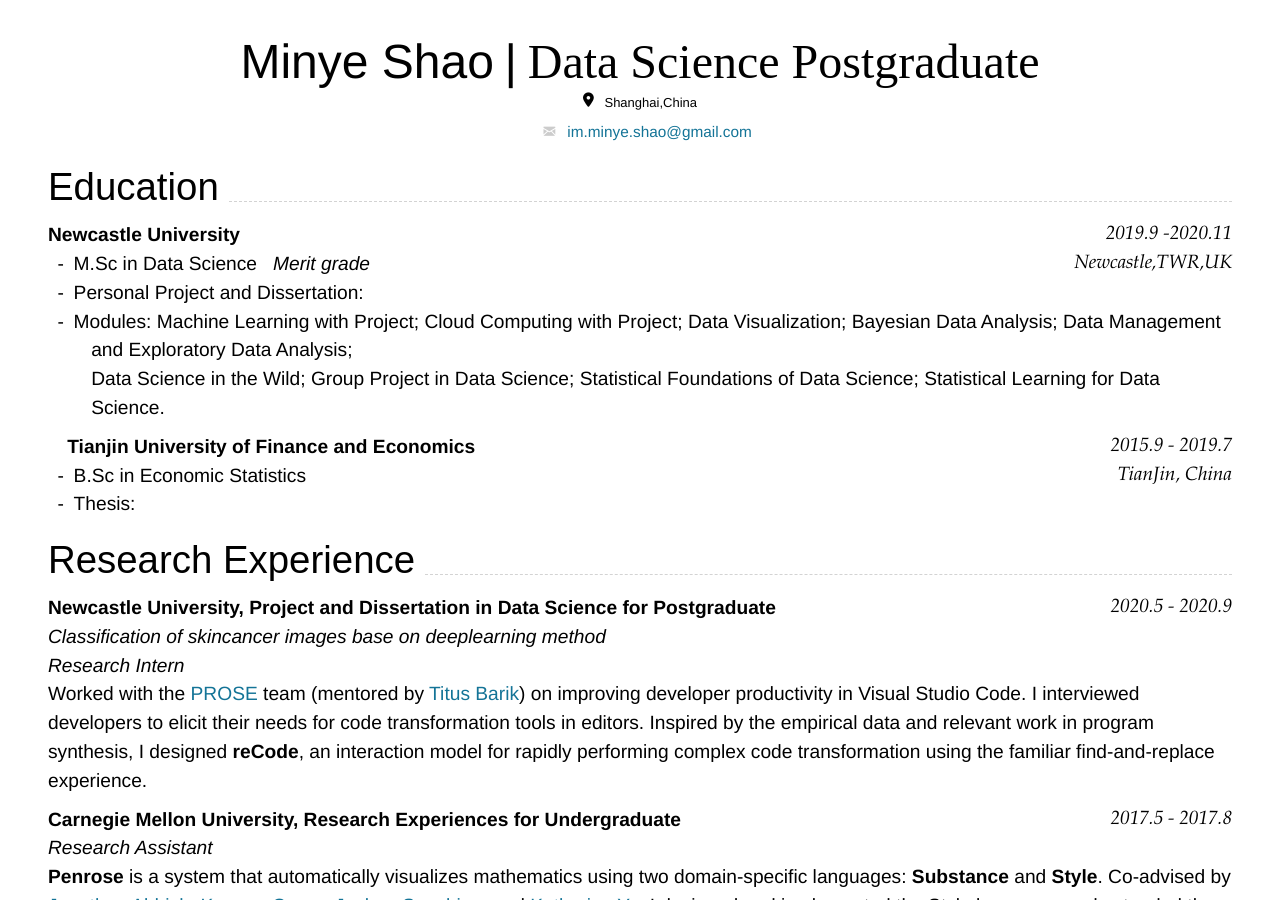
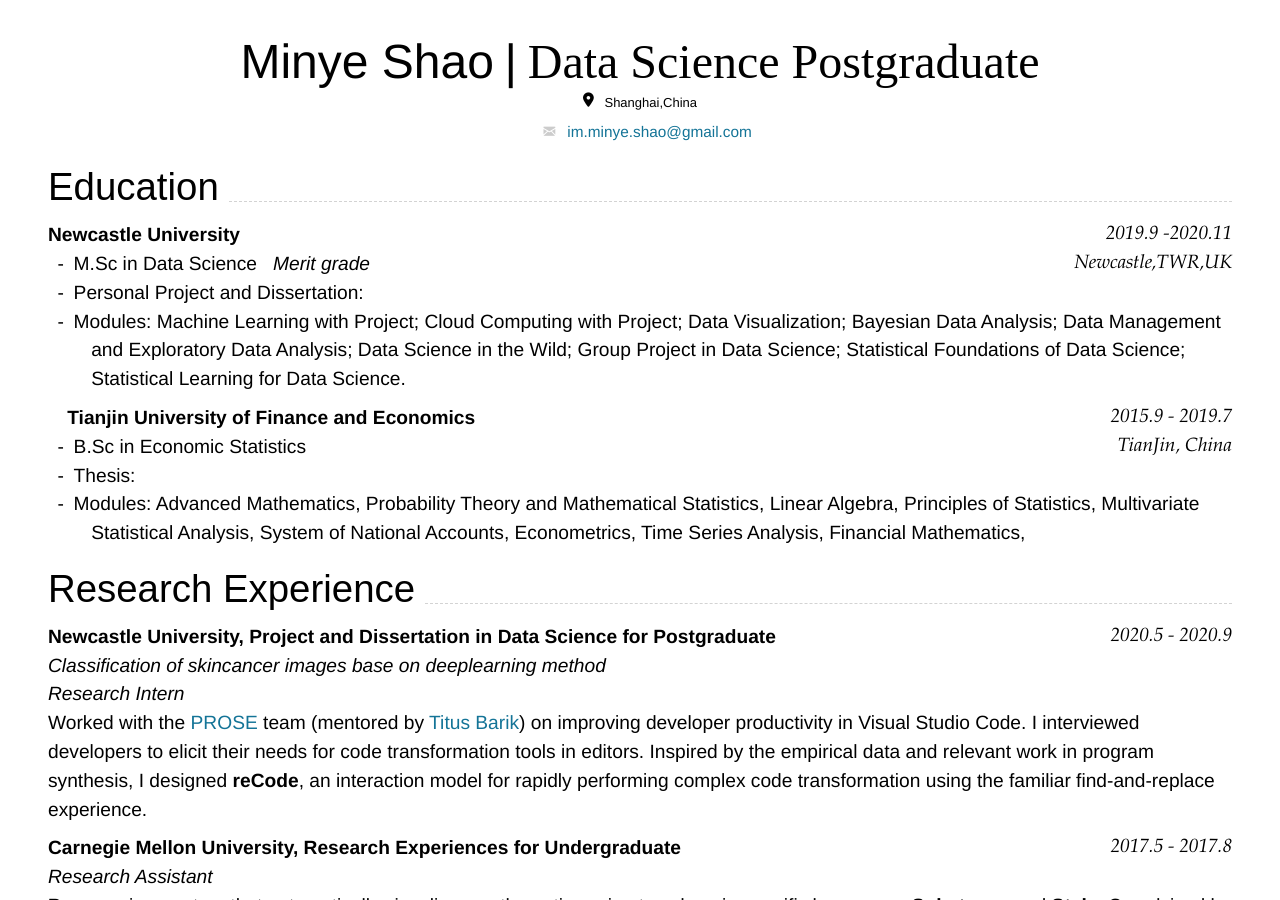
Before and after one commit to MinyeShao/CV_Markdown, a Jekyll site: the page built from index.md, in a window 1280 px wide and 900 px high. Built offline with Jekyll 4.4.1, drawn with Linux system fonts in a browser that asks for light colours; nearby versions of some CDN libraries.

Commit message:
Update index.md

````diff
--- a/index.md
+++ b/index.md
@@ -25,7 +25,7 @@ Newcastle,TWR,UK
 
 - M.Sc in Data Science &nbsp; _Merit grade_
 - Personal Project and Dissertation:
-- Modules: Machine Learning with Project; Cloud Computing with Project; Data Visualization; Bayesian Data Analysis; Data Management and Exploratory Data Analysis;<br> Data Science in the Wild; Group Project in Data Science; Statistical Foundations of Data Science; Statistical Learning for Data Science.
+- Modules: Machine Learning with Project; Cloud Computing with Project; Data Visualization; Bayesian Data Analysis; Data Management and Exploratory Data Analysis; Data Science in the Wild; Group Project in Data Science; Statistical Foundations of Data Science; Statistical Learning for Data Science.
 ### **Tianjin University of Finance and Economics** `2015.9 - 2019.7`
 
 ```
@@ -34,6 +34,7 @@ TianJin, China
 
 - B.Sc in Economic Statistics
 - Thesis:
+- Modules: Advanced Mathematics, Probability Theory and Mathematical Statistics, Linear Algebra, Principles of Statistics, Multivariate Statistical Analysis, System of National Accounts, Econometrics, Time Series Analysis, Financial Mathematics,
 
 ## Research Experience
 
````
